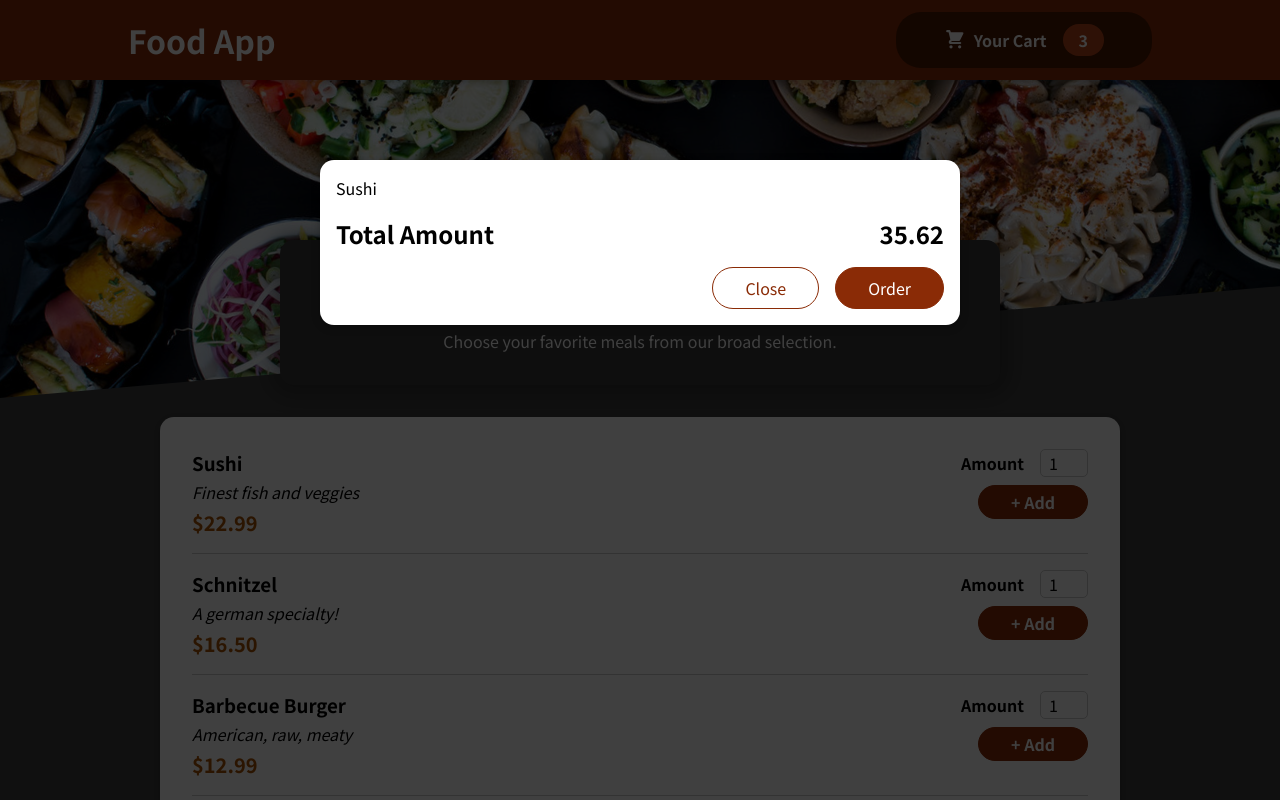
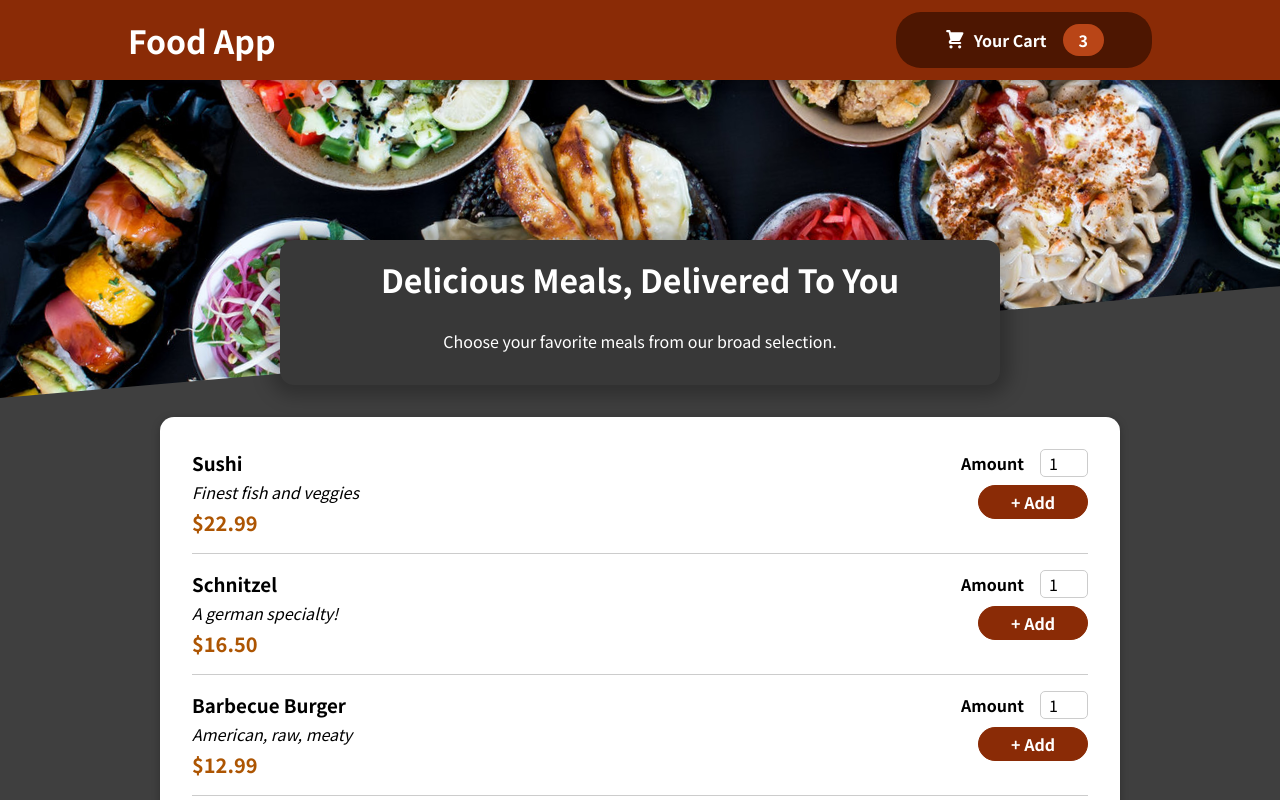
Before and after one commit to Carowet/react-food-order-app, a React (Create React App) app: page / in a window 1280 px wide. Shown: the top 800 px of the page. Built offline with nearby package versions, Linux system fonts and the light colour scheme.

Commit message:
managing the cart and modal state

```diff
--- a/src/App.js
+++ b/src/App.js
@@ -1,14 +1,24 @@
-import React, { Fragment } from 'react';
+import { Fragment, useState } from "react";
 
 import Header from "./components/Layout/Header";
 import Meals from "./components/Meals/Meals";
-import Cart from "./components/Cart/Cart"
+import Cart from "./components/Cart/Cart";
 
 function App() {
+  const [cartIsShown, setCartIsShown] = useState(false);
+
+  const showCartHandler = () => {
+    setCartIsShown(true);
+  };
+
+  const hideCartHandler = () => {
+    setCartIsShown(false);
+  };
+
   return (
     <Fragment>
-      <Cart />
-      <Header />
+      {cartIsShown && <Cart onClose={hideCartHandler} />}
+      <Header onShowCart={showCartHandler} />
       <main>
         <Meals />
       </main>
--- a/src/components/Cart/Cart.js
+++ b/src/components/Cart/Cart.js
@@ -11,14 +11,16 @@
   );
 
   return (
-    <Modal>
+    <Modal onClose={props.onClose}>
       {cartItems}
       <div className={classes.total}>
         <span>Total Amount</span>
         <span>35.62</span>
       </div>
       <div className={classes.actions}>
-        <button className={classes["button--alt"]}>Close</button>
+        <button className={classes["button--alt"]} onClick={props.onClose}>
+          Close
+        </button>
         <button className={classes.button}>Order</button>
       </div>
     </Modal>
--- a/src/components/Layout/Header.js
+++ b/src/components/Layout/Header.js
@@ -1,18 +1,18 @@
 import { Fragment } from "react";
 
+import HeaderCartButton from "./HeaderCartButton";
 import mealsImage from "../../assets/meals.jpg";
 import classes from "./Header.module.css";
-import HeaderCartButton from "./HeaderCartButton"
 
 const Header = (props) => {
   return (
     <Fragment>
       <header className={classes.header}>
         <h1>Food App</h1>
-        <HeaderCartButton />
+        <HeaderCartButton onClick={props.onShowCart} />
       </header>
       <div className={classes["main-image"]}>
-        <img src={mealsImage} alt="table full of different type of meals" />
+        <img src={mealsImage} alt="A table full of delicious food!" />
       </div>
     </Fragment>
   );
--- a/src/components/Layout/HeaderCartButton.js
+++ b/src/components/Layout/HeaderCartButton.js
@@ -3,7 +3,7 @@
 
 const HeaderCartButton = (props) => {
   return (
-    <button className={classes.button}>
+    <button className={classes.button} onClick={props.onClick}>
       <span className={classes.icon}>
         <CartIcon />
       </span>
--- a/src/components/UI/Modal.js
+++ b/src/components/UI/Modal.js
@@ -4,7 +4,7 @@
 import classes from "./Modal.module.css";
 
 const Backdrop = (props) => {
-  return <div className={classes.backdrop} />;
+  return <div className={classes.backdrop} onClick={props.onClose} />;
 };
 
 const ModalOverlay = (props) => {
@@ -20,7 +20,10 @@
 const Modal = (props) => {
   return (
     <Fragment>
-      {ReactDOM.createPortal(<Backdrop />, portalElement)}
+      {ReactDOM.createPortal(
+        <Backdrop onClose={props.onClose} />,
+        portalElement
+      )}
       {ReactDOM.createPortal(
         <ModalOverlay>{props.children}</ModalOverlay>,
         portalElement
```
